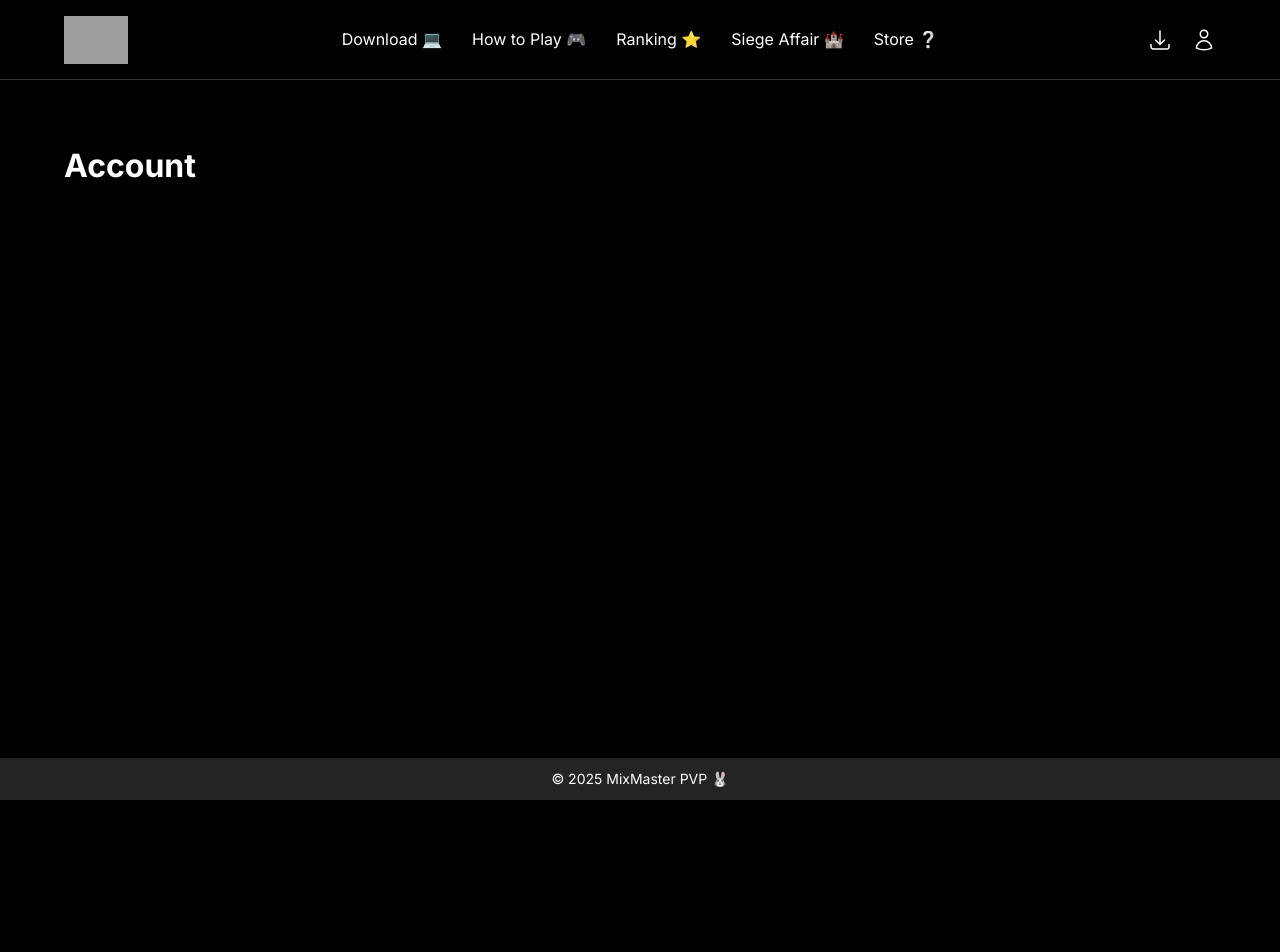
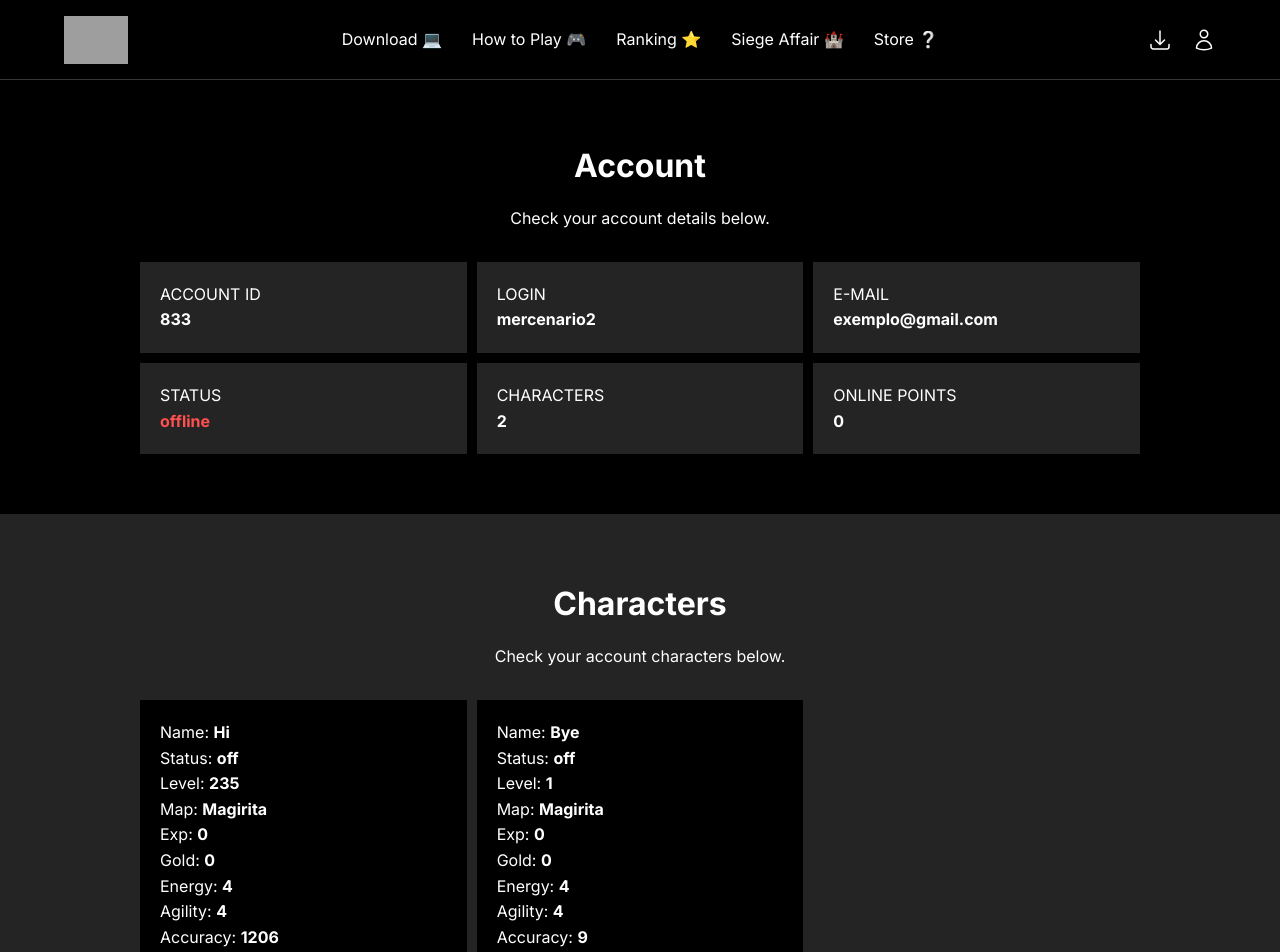
Before and after one commit to neuwmah/mixmaster-pvp, a Next.js app: page /account in a window 1280 px wide. Shown: the top 952 px of the page. Before the commit the page ends 800 px from the top, so only its background shows below. Built offline with nearby package versions, Linux system fonts and the light colour scheme; grey boxes are pictures that could not be loaded.

Commit message:
Account page

```diff
--- /dev/null
+++ b/src/app/account/components/Characters.tsx
@@ -0,0 +1,46 @@
+import React from 'react';
+
+import { User } from '../type';
+
+interface CharactersProps {
+  user: User;
+}
+
+export default function Characters({ user }: CharactersProps) {
+  const cardsClass = 'info text-ellipsis overflow-hidden min-w-0 p-8 bg-(--black)';
+
+  return (
+    <section className="section-characters section bg-(--gray-0) py-[48px] sm:py-[64px]">
+      <div className="container flex-col items-center">
+
+        <h1 className="title">
+          Characters
+        </h1>
+
+        <p className="text-base mt-6">
+          Check your account characters below.
+        </p>
+
+        <div className="text-base grid mt-12 w-full max-w-[1000px] gap-4 grid-cols-[repeat(1,1fr)] sm:grid-cols-[repeat(3,1fr)]">
+          {user.characters.map(character => (
+            <div key={character.id} className={cardsClass}>
+              <p>Name: <strong>{character.name}</strong></p>
+              <p>Status: <strong>{character.status}</strong></p>
+              <p>Level: <strong>{character.level}</strong></p>
+              <p>Map: <strong>{character.map}</strong></p>
+              <p>Exp: <strong>{character.exp}</strong></p>
+              <p>Gold: <strong>{character.gold}</strong></p>
+              <p>Energy: <strong>{character.attributes.energy}</strong></p>
+              <p>Agility: <strong>{character.attributes.agility}</strong></p>
+              <p>Accuracy: <strong>{character.attributes.accuracy}</strong></p>
+              <p>Luck: <strong>{character.attributes.luck}</strong></p>
+              <p>Free points: <strong>{character.free_points}</strong></p>
+              <p>Created at: <strong>{character.created_at}</strong></p>
+            </div>
+          ))}
+        </div>
+
+      </div>
+    </section>
+  );
+};
--- /dev/null
+++ b/src/app/account/components/Details.tsx
@@ -0,0 +1,56 @@
+import React from 'react';
+
+import { User } from '../type';
+
+interface DetailsProps {
+  user: User;
+}
+
+export default function Details({ user }: DetailsProps) {
+  const cardsClass = 'info text-ellipsis overflow-hidden min-w-0 p-8 bg-(--gray-0)';
+
+  return (
+    <section className="section-details section">
+      <div className="container flex-col items-center">
+
+        <h1 className="title">
+          Account
+        </h1>
+
+        <p className="text-base mt-6">
+          Check your account details below.
+        </p>
+
+        <div className="text-base grid mt-12 w-full max-w-[1000px] gap-4 grid-cols-[repeat(1,1fr)] sm:grid-cols-[repeat(3,1fr)]">
+          <div className={cardsClass}>
+            <p>ACCOUNT ID</p>
+            <strong>{user.id}</strong>
+          </div>
+          <div className={cardsClass}>
+            <p>LOGIN</p>
+            <strong>{user.username}</strong>
+          </div>
+          <div className={cardsClass}>
+            <p>E-MAIL</p>
+            <strong>{user.email}</strong>
+          </div>
+          <div className={cardsClass}>
+            <p>STATUS</p>
+            <strong className={`${user.status == 'online' ? 'text-[#00ce00]' : 'text-[#ff4f4f]'}`}>
+              {user.status}
+            </strong>
+          </div>
+          <div className={cardsClass}>
+            <p>CHARACTERS</p>
+            <strong>{user.characters.length}</strong>
+          </div>
+          <div className={cardsClass}>
+            <p>ONLINE POINTS</p>
+            <strong>{user.shop.online_points}</strong>
+          </div>
+        </div>
+
+      </div>
+    </section>
+  );
+};
--- /dev/null
+++ b/src/app/account/data.ts
@@ -0,0 +1,55 @@
+export const userData = [
+  {
+    id: 833,
+    username: 'mercenario2',
+    password: '123',
+    email: 'exemplo@gmail.com',
+    created_at: '07/22/2025 04:00AM',
+    status: 'offline',
+    last_connection: {
+      time: '07/22/2025 04:00AM',
+      ip: ' 213.156.149.117',
+    },
+    characters: [
+      {
+        id: 1,
+        name: 'Hi',
+        class: 'Phoy',
+        status: 'off',
+        level: 235,
+        map: 'Magirita',
+        exp: 0.00,
+        gold: 0.00,
+        attributes: {
+          energy: 4,
+          agility: 4,
+          accuracy: 1206,
+          luck: 4,
+        },
+        free_points: 0,
+        created_at: '07/22/2025 04:00AM'
+      },
+      {
+        id: 2,
+        name: 'Bye',
+        class: 'Diit',
+        status: 'off',
+        level: 1,
+        map: 'Magirita',
+        exp: 0.00,
+        gold: 0.00,
+        attributes: {
+          energy: 4,
+          agility: 4,
+          accuracy: 9,
+          luck: 4,
+        },
+        free_points: 0,
+        created_at: '04/24/2024 05:20PM'
+      }
+    ],
+    shop: {
+      online_points: 0
+    }
+  },
+];
--- a/src/app/account/page.tsx
+++ b/src/app/account/page.tsx
@@ -1,19 +1,21 @@
 import React from 'react';
+import { redirect } from 'next/navigation';
+
+import { User } from './type';
+import { userData } from './data';
+
+import Details from './components/Details';
+import Characters from './components/Characters';
 
 export default function AccountPage() {
+  const user: User | undefined = userData.find((p) => p.id === 833);
+  if (!user)
+    return redirect('/account/signup');
+
   return (
-    <section className="section-account section">
-      <div className="container">
-
-        <h1 className="title">
-          Account
-        </h1>
-
-        <div className="flex">
-
-        </div>
-
-      </div>
-    </section>
+    <main>
+      <Details user={user} />
+      <Characters user={user} />
+    </main>
   );
 }
--- /dev/null
+++ b/src/app/account/type.ts
@@ -0,0 +1,33 @@
+export type User = {
+  id: number;
+  username: string;
+  password: string;
+  email: string;
+  created_at: string;
+  status: string;
+  last_connection: {
+    time: string;
+    ip: string;
+  };
+  characters: {
+    id: number;
+    name: string;
+    class: string;
+    status: string;
+    level: number;
+    map: string;
+    exp: number;
+    gold: number;
+    attributes: {
+      energy: number;
+      agility: number;
+      accuracy: number;
+      luck: number;
+    };
+    free_points: number;
+    created_at: string;
+  }[];
+  shop: {
+    online_points: number;
+  };
+};
```
